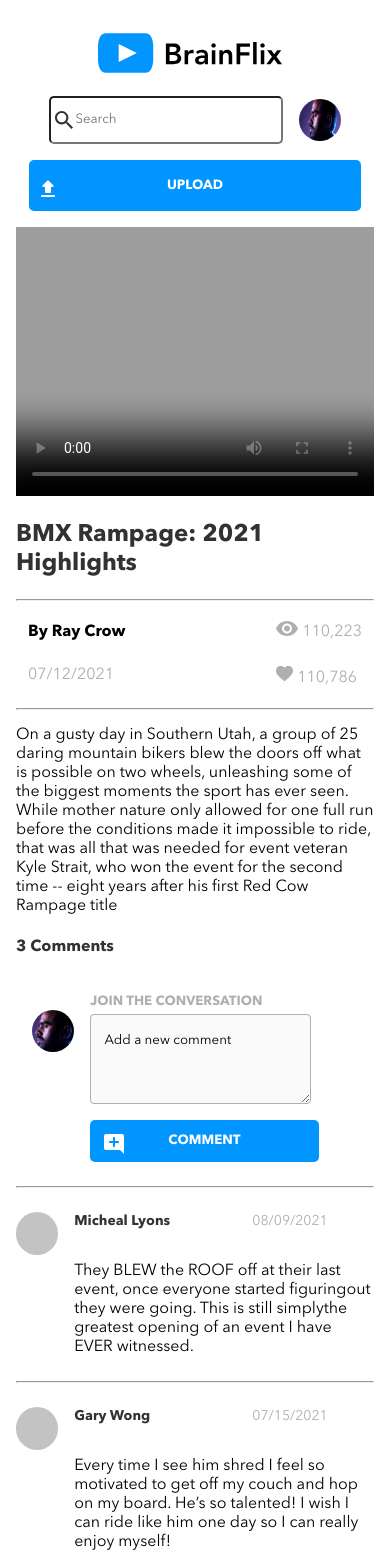
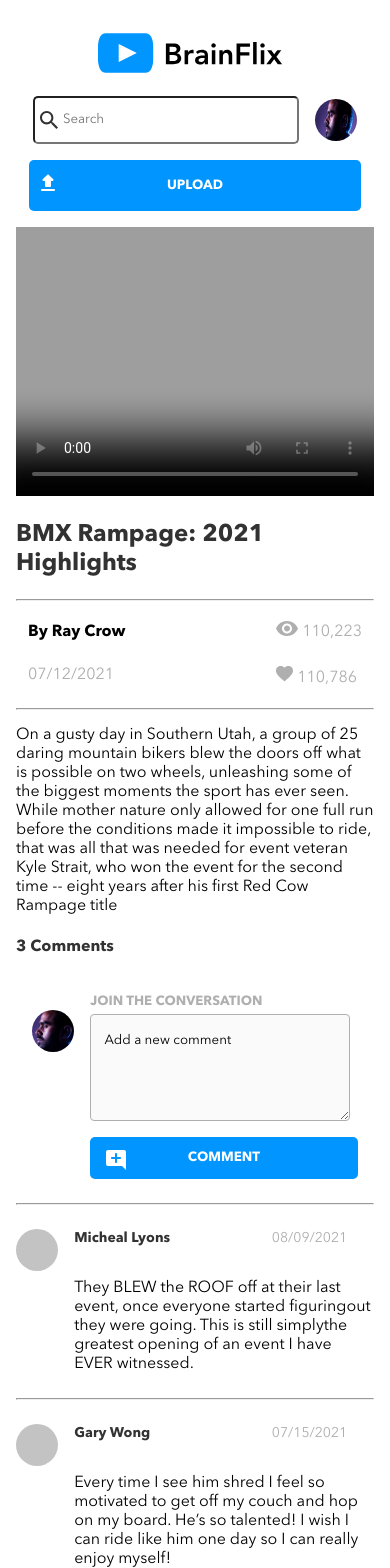
Before and after one commit to amandamani/brainflix, a React (Create React App) app: page / in a window 390 px wide. Shown: the top 1568 px of the page. Built offline with nearby package versions, Linux system fonts and the light colour scheme.

Commit message:
Brainflix sprint1 mobile CSS done

```diff
--- a/src/components/Comment/Comment.scss
+++ b/src/components/Comment/Comment.scss
@@ -21,10 +21,18 @@
     &__userdetails {
         display: flex;
         justify-content: space-between;
-        width: 65vw;
+        width: 70vw;
+
+        @include mobile400{
+            width: 77vw;
+        }
 
         @include mobile500{
-            width: 70vw;
+            width: 80vw;
+        }
+
+        @include mobile600{
+            width: 85vw;
         }
 
         @include tablet {
--- a/src/components/CommentSection/CommentSection.scss
+++ b/src/components/CommentSection/CommentSection.scss
@@ -30,8 +30,8 @@
     }
 
     &__input {
-        width: 55vw;
-        height: 10vh;
+        width: 65vw;
+        height: 12vh;
         margin: 0rem 0.5rem 1rem 0rem;
         background-color:#FAFAFA;
         border: 1.5px solid $brainflixSilver;
@@ -41,8 +41,14 @@
             color:black;
         }
 
+        @include mobile400{
+            width: 70vw;
+            height: 15vh;
+        }
+
         @include mobile500 {
-            width: 80vw;
+            width: 78vw;
+            height: 15vh;
         }
 
         @include tablet {
@@ -74,6 +80,15 @@
         height: 5vh;
         color: $brainflixWhite;
         font-weight: $fontWeightBold;
+
+        @include mobile400{
+            height: 5.5vh;
+        }
+
+        @include mobile500{
+            height: 6vh;
+        }
+
         @include tablet {
             height: 4.2vh;
             width: 20vw;
@@ -84,7 +99,7 @@
     &__image{
         z-index: 10;
         position: absolute;
-        top: 82%;
+        top: 83%;
         left: 5%;
 
         @include tablet {
--- a/src/components/Header/Header.scss
+++ b/src/components/Header/Header.scss
@@ -37,9 +37,21 @@
         background-repeat: no-repeat;
         background-position: 2%;
         height: 5vh;
-        width: 58vw;
+        width: 66vw;
         border-radius: 5px;
         text-indent: 10%;
+
+        @include mobile400{
+            width: 70vw;
+        }
+
+        @include mobile500 {
+            width: 74vw;
+        }
+
+        @include mobile600 {
+            width: 76vw;
+        }
 
         @include tablet {
             width: 30vw;
@@ -94,7 +106,7 @@
             z-index: 10;
             position: absolute;
             left: 2%;
-            top: 32%;
+            top: 20%;
 
             @include tablet {
                 top: 30%;
--- a/src/components/Video/Video.scss
+++ b/src/components/Video/Video.scss
@@ -9,6 +9,15 @@
 .video {
     display: flex;
     width: 87vw;
+    @include mobile400{
+        width: 380px;
+    }
+    @include mobile500{
+        width: 380px;
+    }
+    @include tablet{
+        width: 380px;
+    }
 
     &__image{
         width: 150px;
--- a/src/components/VideoList/VideoList.scss
+++ b/src/components/VideoList/VideoList.scss
@@ -12,4 +12,14 @@
         color: $brainflixSilver;
         width: 300px;
     }
+    @include mobile400{
+        width: 380px;
+    }
+    @include mobile500{
+        width: 380px;
+    }
+    @include tablet{
+        width: 380px;
+    }
+
 }
--- a/src/styles/partials/_mixins.scss
+++ b/src/styles/partials/_mixins.scss
@@ -1,11 +1,25 @@
+$mobile400breakpoint: 400px;
 $mobile500breakpoint: 500px;
+$mobile600breakpoint: 600px;
 $tabletbreakpoint: 768px;
 $tablet1000breakpoint: 1000px;
 $desktopbreakpoint: 1279px;
 $desktop1450breakpoint: 1450px;
 
+@mixin mobile400 {
+    @media (min-width: $mobile400breakpoint) and (max-width: $mobile500breakpoint) {
+        @content;
+    }
+}
+
 @mixin mobile500 {
     @media (min-width: $mobile500breakpoint) and (max-width: $tabletbreakpoint) {
+        @content;
+    }
+}
+
+@mixin mobile600 {
+    @media (min-width: $mobile600breakpoint) and (max-width: $tabletbreakpoint) {
         @content;
     }
 }
```
